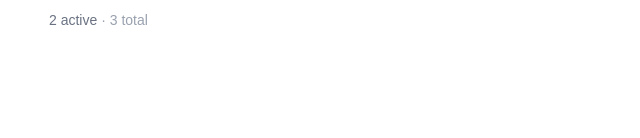
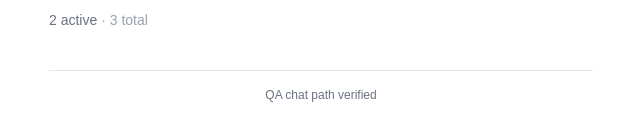
Before and after one commit to illegalcall/todo-app, a Next.js app: page / in a window 1280 px wide. Shown: the part 354-492 px from the top of the page, without its empty margins (319-959 px from the left). Built offline with nearby package versions, Linux system fonts and the light colour scheme.

Commit message:
test: verify AO chat workflow

```diff
--- a/app/page.tsx
+++ b/app/page.tsx
@@ -66,6 +66,10 @@
           </span>
         )}
       </p>
+
+      <footer className="mt-10 border-t border-gray-200 pt-4 text-center text-xs text-gray-500 dark:border-gray-800 dark:text-gray-400">
+        <p className="text-pretty">QA chat path verified</p>
+      </footer>
     </main>
   );
 }
```
Also changed, not shown: 1 other file (tests, documents, lock files or other folders).
